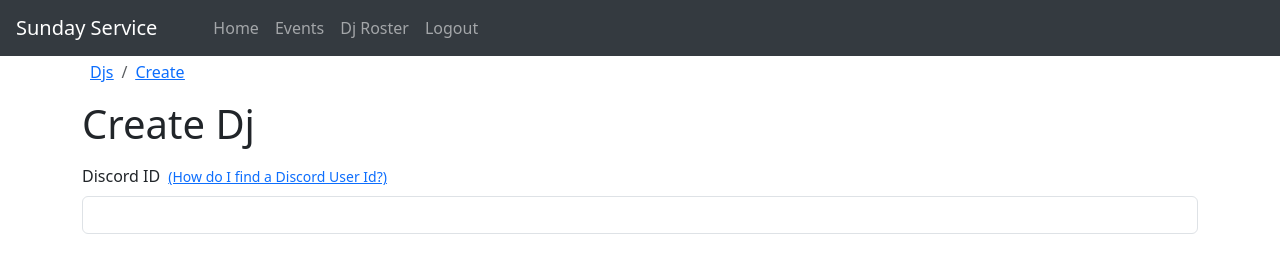
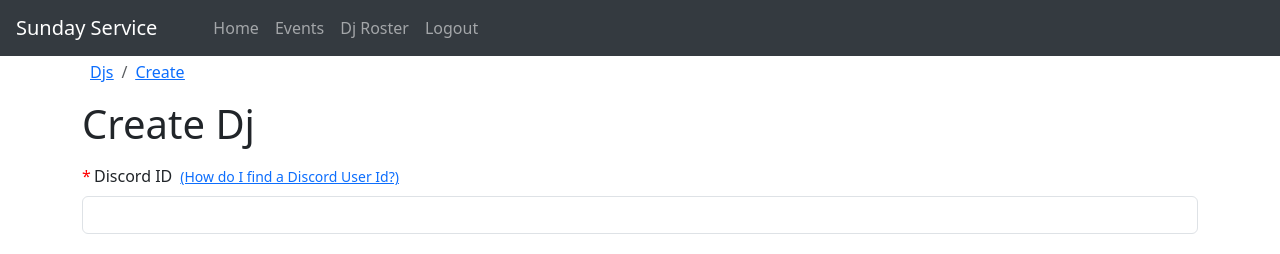
Before and after one commit to SundayServiceVR/sunday-service-vr, a React (Vite) app in the folder webapp/: page /djs/create in a window 1280 px wide. Shown: the top 254 px of the page. Built offline with nearby package versions, Linux system fonts and the light colour scheme; no server answers; sample sign-in values are in the browser's storage.

Commit message:
Actually do the thing, lol

```diff
--- a/webapp/src/features/dj/DjForm.tsx
+++ b/webapp/src/features/dj/DjForm.tsx
@@ -19,10 +19,10 @@ const DjForm = ({dj, setDj, busy}: Props) => {
 
     return <>
         <Form.Group className="mt-3">
-            <Form.Label>Discord ID</Form.Label>
+            <Form.Label className="required">Discord ID</Form.Label>
             <small><Link className="mx-2" to="/discordIdInfo" target="_blank" rel="noopener noreferrer">(How do I find a Discord User Id?)</Link></small>
             <Form.Control
-                // required // Will be reset to required when we have instructions and potially more info in our signup sheets to support this.
+                required
                 name="discord_id"
                 value={dj.discord_id}
                 type="input"
```
